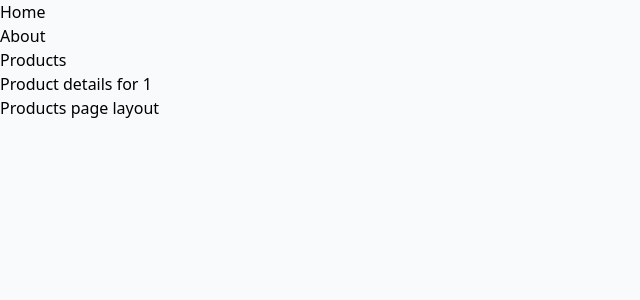
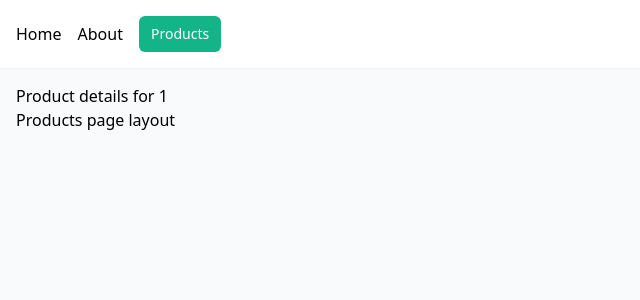
Before and after one commit to felicianpopa/nuxt, a Nuxt app: page /products/1 in a window 1280 px wide. Shown: the top 300 px of the page, without its empty margins (0-640 px from the left). Built offline with nearby package versions, Linux system fonts and the light colour scheme.

Commit message:
update products layout

```diff
--- a/layouts/products-layout.vue
+++ b/layouts/products-layout.vue
@@ -1,7 +1,7 @@
 <template>
-    <header>
-        <nav>
-            <ul>
+    <header class="shadow-sm bg-white">
+        <nav class="container mx-auto p-4 flex justify-between">
+            <ul class="flex gap-4 items-center">
                 <li>
                     <NuxtLink to="/">Home</NuxtLink>
                 </li>
@@ -9,13 +9,15 @@
                     <NuxtLink to="/about">About</NuxtLink>
                 </li>
                 <li>
-                    <NuxtLink to="/products">Products</NuxtLink>
+                    <NuxtLink to="/products" class="btn">Products</NuxtLink>
                 </li>
             </ul>
         </nav>
     </header>
-    <slot />
-    <h2>Products page layout</h2>
+    <div class="container mx-auto p-4">
+        <slot />
+        <h2>Products page layout</h2>
+    </div>
 </template>
 
 <script>
```
